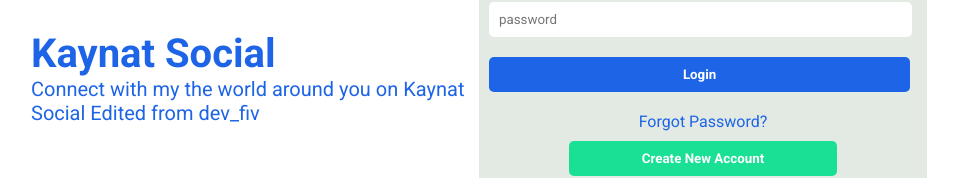
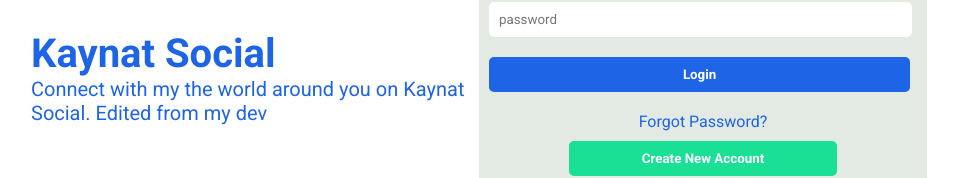
Before and after one commit to khaledtudce/socialmediakhaled2022_frontend, a React (Create React App) app: page / in a window 1280 px wide. Shown: the part 323-501 px from the top of the page, without its empty margins (161-1119 px from the left). Built offline with nearby package versions, Linux system fonts and the light colour scheme.

Commit message:
Test dev cicd

```diff
--- a/src/pages/login/Login.jsx
+++ b/src/pages/login/Login.jsx
@@ -29,11 +29,9 @@ const Login = () => {
         <div className="loginTextBlock">
           <div className="loginLogo">Kaynat Social</div>
           <div className="loginText">
-
-            Connect with my the world around you on Kaynat Social
-
-            Edited from dev_fiv
-         </div>
+            Connect with my the world around you on Kaynat Social. Edited from
+            my dev
+          </div>
         </div>
         <div className="loginInputBlock">
           <div className="loginInputBox">
```
